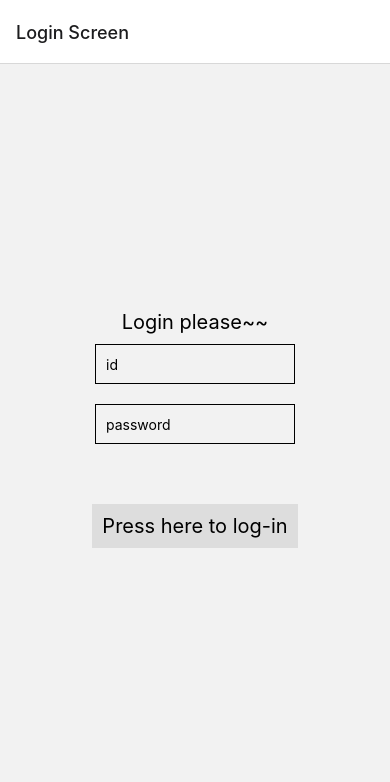
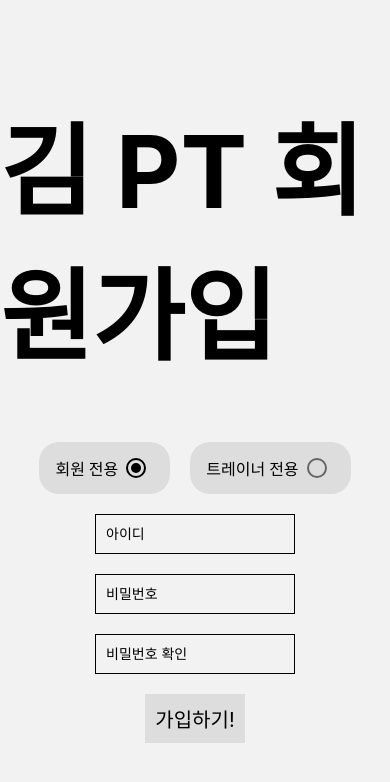
Before and after one commit to MADCAMP-KPT/FRONT, a React Native app: screen /Signin in a window 390 px wide. Shown: the top 782 px of the page. Built offline with nearby package versions, Linux system fonts and the light colour scheme; what expo-linking would draw is missing.

Commit message:
Trainer survey screen

```diff
--- a/navigation/LinkingConfiguration.ts
+++ b/navigation/LinkingConfiguration.ts
@@ -14,6 +14,8 @@ const linking: LinkingOptions<RootStackParamList> = {
   config: {
     screens: {
       Login: 'login',
+      Signin: 'signin',
+      TrainerSurvey: 'trainersurvey',
       Root: {
         screens: {
           TabOne: {
--- a/navigation/index.tsx
+++ b/navigation/index.tsx
@@ -13,10 +13,12 @@ import { ColorSchemeName, Pressable } from 'react-native';
 import Colors from '../constants/Colors';
 import useColorScheme from '../hooks/useColorScheme';
 import LoginScreen from '../screens/LoginScreen'
+import TrainerSurveyScreen from '../screens/TrainerSurveyScreen'
 import ModalScreen from '../screens/ModalScreen';
 import NotFoundScreen from '../screens/NotFoundScreen';
 import TabOneScreen from '../screens/TabOneScreen';
 import TabTwoScreen from '../screens/TabTwoScreen';
+import SigninScreen from '../screens/SigninScreen';
 import { RootStackParamList, RootTabParamList, RootTabScreenProps } from '../types';
 import LinkingConfiguration from './LinkingConfiguration';
 
@@ -39,7 +41,9 @@ const Stack = createNativeStackNavigator<RootStackParamList>();
 function RootNavigator() {
   return (
     <Stack.Navigator>
-      <Stack.Screen name="Login" component={LoginScreen} options={{headerShown: true, title: 'Login Screen'}}/>
+      <Stack.Screen name="Login" component={LoginScreen} options={{headerShown: false, title: 'Login Screen'}}/>
+      <Stack.Screen name="Signin" component={SigninScreen} options={{headerShown: false}}/>
+      <Stack.Screen name="TrainerSurvey" component={TrainerSurveyScreen} options={{headerShown: false}}/>
       <Stack.Screen name="Root" component={BottomTabNavigator} options={{ headerShown: false }} />
       <Stack.Screen name="NotFound" component={NotFoundScreen} options={{ title: 'Oops!' }} />
       <Stack.Group screenOptions={{ presentation: 'modal' }}>
--- a/package.json
+++ b/package.json
@@ -30,6 +30,7 @@
     "react": "17.0.1",
     "react-dom": "17.0.1",
     "react-native": "0.64.3",
+    "react-native-paper": "^4.11.2",
     "react-native-safe-area-context": "3.3.2",
     "react-native-screens": "~3.10.1",
     "react-native-table-component": "^1.2.1",
--- a/screens/LoginScreen.tsx
+++ b/screens/LoginScreen.tsx
@@ -1,27 +1,45 @@
-import {Text, TouchableOpacity, View, StyleSheet, TextInput} from 'react-native'
+import { Text, TouchableOpacity, View, StyleSheet, TextInput} from 'react-native'
+import { useState } from 'react'
 import { RootStackScreenProps } from '../types'
+import { RadioButton } from 'react-native-paper'
 
 export default function LoginScreen({navigation}: RootStackScreenProps<'Login'>) {
+
+    const [checked, setChecked] = useState('User');
+
     return(
         <View style={styles.view}>
-            <Text style={styles.text}>Login please~~</Text>
+            <Text style={styles.title}>김 PT</Text>
+            <View>
+                <RadioButton.Group onValueChange={newValue => setChecked(newValue)} value={checked}>
+                    <View style={{flexDirection: 'row'}}>
+                        <RadioButton.Item style={styles.radio} label="회원 로그인" value="User" color={'black'}/>
+                        <RadioButton.Item style={styles.radio} label="트레이너 로그인" value="Trainer" color={'black'}/>
+                    </View>
+                </RadioButton.Group>
+            </View>
             <TextInput style={styles.input} placeholder='id' />
-            <TextInput style={styles.input} placeholder='password' />
+            <TextInput style={styles.input} placeholder='password' secureTextEntry={true} />
             <TouchableOpacity style={styles.touch} onPress={() => navigation.navigate('Root')}>
-                <Text style={styles.text}>Press here to log-in</Text>
+                <Text style={styles.text}>로그인</Text>
+            </TouchableOpacity>
+            <TouchableOpacity onPress={() => navigation.navigate('Signin')}>
+                <Text style={{color:'blue', textDecorationLine: 'underline'}}>
+                    회원가입
+                </Text>
             </TouchableOpacity>
         </View>
     )
 }
 
-const styles = StyleSheet.create(
-    {
+const styles = StyleSheet.create({
     view: {flex: 1, alignItems: 'center', justifyContent:'center'},
     text: {fontSize: 20},
+    title: {fontSize: 100, fontWeight: 'bold', marginBottom: 50},
     touch: {alignItems: 'center',
         padding: 10,
         backgroundColor:'#dddddd',
-    margin: 50
+        margin: 10
     },
     input: {
         height: 40,
@@ -30,5 +48,5 @@ input: {
         borderWidth: 1,
         padding: 10,
         },
-}
-)
+    radio: {backgroundColor: "#dddddd", margin: 10, borderRadius: 20},
+})
--- /dev/null
+++ b/screens/SigninScreen.tsx
@@ -0,0 +1,48 @@
+import { Text, View, StyleSheet, TextInput, TouchableOpacity } from "react-native";
+import { RootStackScreenProps } from "../types";
+import { RadioButton } from "react-native-paper";
+import { useState } from 'react'
+
+export default function SigninScreen({navigation}: RootStackScreenProps<'Signin'>) {
+
+    const [checked, setChecked] = useState('User');
+
+    return(
+        <View style={styles.view}>
+            <Text style={styles.title}>김 PT 회원가입</Text>
+            <View>
+                <RadioButton.Group onValueChange={newValue => setChecked(newValue)} value={checked}>
+                    <View style={{flexDirection: 'row'}}>
+                        <RadioButton.Item style={styles.radio} label="회원 전용" value="User" color={'black'}/>
+                        <RadioButton.Item style={styles.radio} label="트레이너 전용" value="Trainer" color={'black'}/>
+                    </View>
+                </RadioButton.Group>
+            </View>
+            <TextInput style={styles.input} placeholder='아이디' />
+            <TextInput style={styles.input} placeholder='비밀번호' secureTextEntry={true} />
+            <TextInput style={styles.input} placeholder='비밀번호 확인' secureTextEntry={true} />
+            <TouchableOpacity style={styles.touch} onPress={() => navigation.navigate('TrainerSurvey')}>
+                <Text style={styles.text}>가입하기!</Text>
+            </TouchableOpacity>
+        </View>
+    )
+}
+
+const styles = StyleSheet.create({
+    view: {flex: 1, alignItems: 'center', justifyContent:'center'},
+    text: {fontSize: 20},
+    title: {fontSize: 100, fontWeight: 'bold', marginBottom: 50},
+    touch: {alignItems: 'center',
+        padding: 10,
+        backgroundColor:'#dddddd',
+        margin: 10
+    },
+    input: {
+        height: 40,
+        width: 200,
+        margin: 10,
+        borderWidth: 1,
+        padding: 10,
+        },
+    radio: {backgroundColor: "#dddddd", margin: 10, borderRadius: 20},
+})
--- a/screens/TabOneScreen.tsx
+++ b/screens/TabOneScreen.tsx
@@ -5,8 +5,7 @@ import { RootTabScreenProps } from '../types';
 export default function TabOneScreen({ navigation }: RootTabScreenProps<'TabOne'>) {
   return (
     <View style={styles.container}>
-      <Text style={styles.title}>Hello, trainer Park!</Text>
-      <Text style={styles.title}>Weekly timetable</Text>
+      <Text style={styles.title}>김기영 트레이너님 주간 일정표</Text>
       <TouchableOpacity style={styles.touch} onPress={() => navigation.navigate('Login')}>
                 <Text style={styles.title}>Logout</Text>
       </TouchableOpacity>
@@ -24,20 +23,22 @@ const styles = StyleSheet.create({
     justifyContent: 'center',
   },
   title: {
-    fontSize: 30,
+    fontSize: 25,
     fontWeight: 'bold',
     textAlign: 'center',
     margin: 6
 
   },
   separator: {
-    marginVertical: 20,
+    marginVertical: 10,
     height: 1,
     width: '80%',
   },
-  touch: {alignItems: 'center',
-    padding: 10,
+  touch: {
+    width: '10%',
+    alignItems: 'center',
+    padding: 8,
     backgroundColor:'#dddddd',
-    margin: 50
+    margin: 1
   },
 });
--- /dev/null
+++ b/screens/TrainerSurveyScreen.tsx
@@ -0,0 +1,98 @@
+import { View, Text, StyleSheet, TouchableOpacity, TextInput } from "react-native";
+import { useState } from 'react'
+import { RadioButton } from "react-native-paper";
+import { RootStackScreenProps } from "../types";
+
+export default function TrainerSurveyScreen({navigation}: RootStackScreenProps<'TrainerSurvey'>) {
+
+    const [sex, setSex] = useState('남')
+
+    return(
+       <View style={{flex: 1, alignItems: 'center', justifyContent: 'center'}}>
+            <Text style={{fontSize: 50, fontWeight: 'bold', margin: 5}}>잠깐!</Text>
+            <Text style={{fontSize: 30, fontWeight: 'bold'}}>회원님들이 볼 수 있도록 정보를 작성해주세요</Text>
+            <View style={{alignItems: 'center', justifyContent: 'center', borderRadius: 20, borderWidth: 3, margin: 50, padding: 20, }}>
+                <View style={styles.input}>
+                    <Text style={styles.text}>이름</Text>
+                    <TextInput style={styles.tinput} placeholder='name' />
+                </View>
+                <View style={styles.input}>
+                    <Text style={styles.text}>소속</Text>
+                    <TextInput style={styles.tinput} placeholder='company' />
+                </View>
+                <View style={styles.input}>
+                    <Text style={styles.text}>성별</Text>
+                    <RadioButton.Group onValueChange={newValue => setSex(newValue)} value={sex}>
+                        <View style={{flexDirection: 'row'}}>
+                            <RadioButton.Item style={styles.radio} label="남성" value="Man" color={'black'}/>
+                            <RadioButton.Item style={styles.radio} label="여성" value="Woman" color={'black'}/>
+                        </View>
+                    </RadioButton.Group>
+                </View>
+                <View style={styles.input}>
+                    <Text style={styles.text}>경력</Text>
+                    <TextInput style={styles.multiinput} placeholder=' ex) 수상경력, 근무이력 등' multiline={true} />
+                </View>
+                <View style={styles.input}>
+                    <Text style={styles.text}>한줄소개</Text>
+                    <TextInput style={styles.multiinput} placeholder=' 자유롭게 자신을 소개해주세요' multiline={true} />
+                </View>
+                <Text>회원가입 후 마이페이지에서 SNS 연동 및 사진을 업로드할 수 있습니다!</Text>
+                <View style={{flexDirection:'row'}}>
+                    <TouchableOpacity style={styles.button} onPress={() => navigation.navigate('Signin')}>
+                        <Text>뒤로가기</Text>
+                    </TouchableOpacity>
+                    <TouchableOpacity style={styles.button} onPress={() => navigation.navigate('Root')}>
+                        <Text>작성 완료!</Text>
+                    </TouchableOpacity>
+                </View>
+            </View>
+
+       </View>
+    )
+};
+
+const styles = StyleSheet.create({
+    button: {
+        fontSize: 30,
+        backgroundColor: '#f0c0c0',
+        padding: 20,
+        marginLeft: 30,
+        marginRight: 30,
+        marginTop: 30,
+        borderRadius: 20
+    },
+    input: {
+        flexDirection: 'row',
+        margin: 20,
+        padding: 10,
+        alignItems: 'center'
+    },
+    text: {
+        textDecorationLine: 'underline',
+        fontSize: 20,
+        margin: 5
+    },
+    tinput: {
+        width: 200,
+        borderWidth: 1,
+        padding: 10,
+        fontSize: 20,
+        margin: 5,
+        borderRadius: 10
+    },
+    radio: {
+        borderWidth: 1,
+        margin: 5,
+        borderRadius: 10,
+
+    },
+    multiinput: {
+        height: 80,
+        width: 250,
+        borderWidth: 1,
+        fontSize: 15,
+        margin: 5,
+        borderRadius: 10
+    }
+})
--- a/types.tsx
+++ b/types.tsx
@@ -15,6 +15,8 @@ declare global {
 
 export type RootStackParamList = {
   Login: undefined;
+  Signin: undefined;
+  TrainerSurvey: undefined;
   Root: NavigatorScreenParams<RootTabParamList> | undefined;
   Modal: undefined;
   NotFound: undefined;
```
Also changed, not shown: 2 other files (tests, documents, lock files or other folders). Lines whose indentation alone changed are shown as unchanged.
